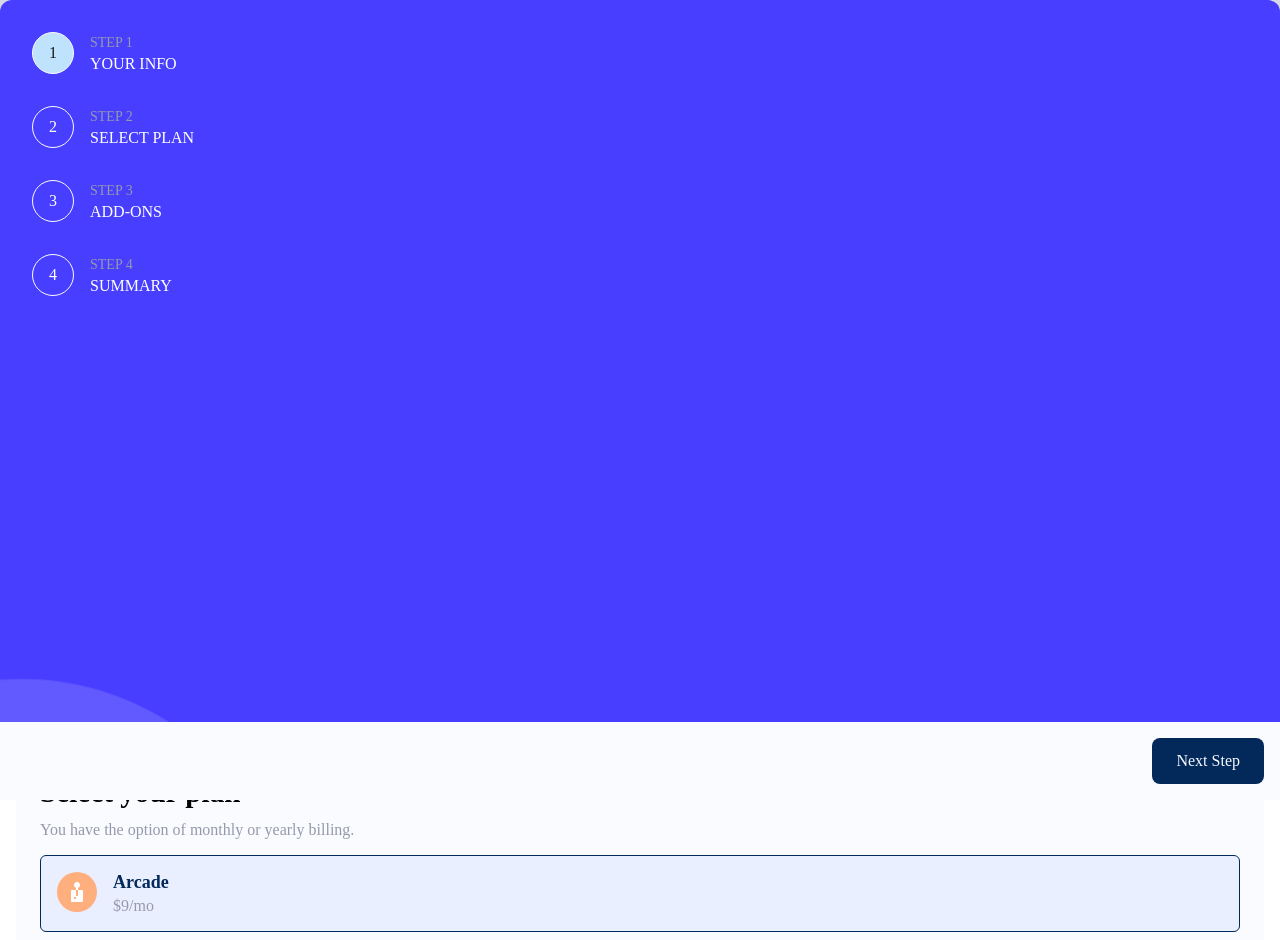
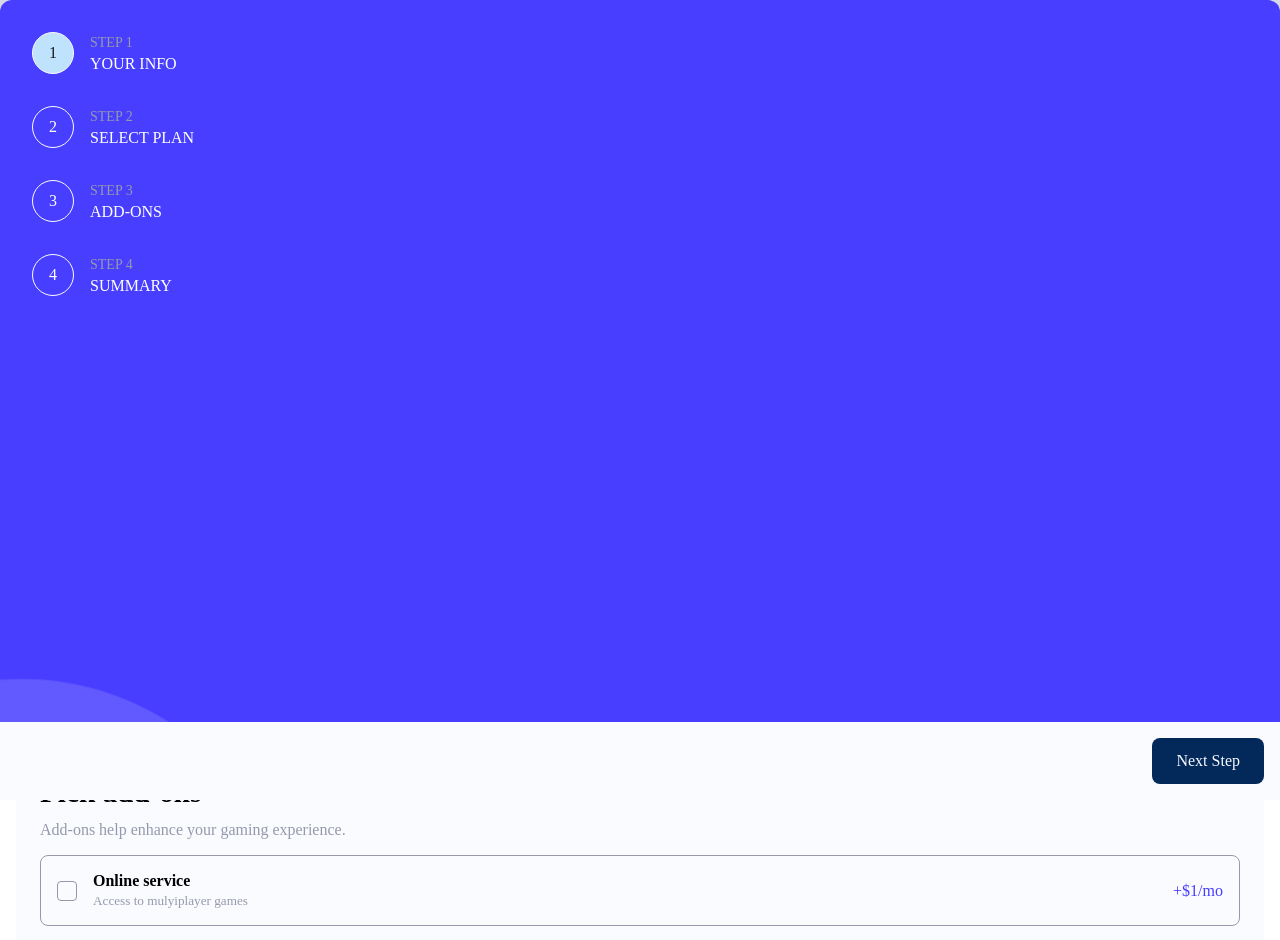
Before and after one commit to danielcaze/multi-step-form, a React (Vite) app: page / in a window 1280 px wide. Shown: the top 940 px of the page. Built offline with nearby package versions, Linux system fonts and the light colour scheme.

Commit message:
feat: Component ThirdStep

```diff
--- a/package.json
+++ b/package.json
@@ -10,6 +10,7 @@
     "lint": "eslint src --ext .ts,.tsx --fix"
   },
   "dependencies": {
+    "@radix-ui/react-checkbox": "^1.0.1",
     "@radix-ui/react-switch": "^1.0.1",
     "@radix-ui/react-toggle-group": "^1.0.2",
     "polished": "^4.2.2",
--- a/src/App.tsx
+++ b/src/App.tsx
@@ -5,6 +5,7 @@ import { FirstStep } from './components/FirstStep'
 import { Footer } from './components/Footer'
 import { SecondStep } from './components/SecondStep'
 import { Steps } from './components/Steps'
+import { ThirdStep } from './components/ThirdStep'
 
 export function App() {
   const [currentStep, setStep] = useState(1)
@@ -53,7 +54,8 @@ export function App() {
       />
       <Box>
         {/* <FirstStep /> */}
-        <SecondStep />
+        {/* <SecondStep /> */}
+        <ThirdStep />
       </Box>
       <Footer
         currentIndex={currentStep}
--- /dev/null
+++ b/src/components/Checkbox/index.tsx
@@ -0,0 +1,45 @@
+import { ComponentProps } from 'react'
+import Checkmark from '../../assets/images/icon-checkmark.svg'
+import { CheckboxContainer, CheckboxIndicator, CheckboxRoot } from './styles'
+
+type CheckboxPropTypes = ComponentProps<typeof CheckboxRoot> & {
+  title: string
+  subtitle: string
+  price: string
+  recurringType: 'monthly' | 'yearly'
+  toggleItem(item: string): void
+}
+
+export function Checkbox({
+  title,
+  price,
+  subtitle,
+  recurringType,
+  toggleItem,
+  ...props
+}: CheckboxPropTypes) {
+  function handleCheckChange() {
+    toggleItem(title)
+  }
+  return (
+    <CheckboxContainer>
+      <CheckboxRoot id={title} onCheckedChange={handleCheckChange} {...props}>
+        <CheckboxIndicator>
+          <img src={Checkmark} alt="" />
+        </CheckboxIndicator>
+      </CheckboxRoot>
+      <label htmlFor={title}>
+        <div>
+          <strong>{title}</strong>
+          <p>{subtitle}</p>
+        </div>
+        <span>
+          +$
+          {recurringType === 'yearly'
+            ? `${Number(price) * 10}/yr`
+            : `${price}/mo`}
+        </span>
+      </label>
+    </CheckboxContainer>
+  )
+}
--- /dev/null
+++ b/src/components/Checkbox/styles.ts
@@ -0,0 +1,76 @@
+import * as Checkbox from '@radix-ui/react-checkbox'
+import { lighten } from 'polished'
+import styled from 'styled-components'
+
+export const CheckboxContainer = styled.div`
+  width: 100%;
+  border: 1px solid ${({ theme }) => theme.color.neutral['cool-gray']};
+  border-radius: 8px;
+
+  display: flex;
+  align-items: center;
+
+  transition: background-color 0.2s, border-color 0.2s;
+
+  label {
+    padding: 1rem;
+    flex: 1;
+    display: flex;
+    align-items: center;
+    justify-content: space-between;
+    cursor: pointer;
+
+    div {
+      display: flex;
+      flex-direction: column;
+      align-items: flex-start;
+      gap: 0.2rem;
+
+      p {
+        color: ${({ theme }) => theme.color.neutral['cool-gray']};
+        font-size: 0.825rem;
+      }
+    }
+
+    span {
+      color: ${({ theme }) => theme.color.primary['purplish-blue']};
+      font-family: ${({ theme }) => theme.font.family.medium};
+    }
+  }
+
+  &:has([data-state='checked']) {
+    transition: background-color 0.2s, border-color 0.2s;
+    background-color: ${({ theme }) =>
+      lighten(0.35, theme.color.primary['purplish-blue'])};
+    border-color: ${({ theme }) => theme.color.primary['purplish-blue']};
+  }
+
+  & + div {
+    margin-top: 1rem;
+  }
+`
+
+export const CheckboxRoot = styled(Checkbox.Root)`
+  display: flex;
+  align-items: center;
+  justify-content: center;
+  margin-left: 1rem;
+
+  width: 1.25rem;
+  height: 1.25rem;
+  border-radius: 4px;
+  border: 1px solid ${({ theme }) => theme.color.neutral['cool-gray']};
+
+  &[data-state='checked'] {
+    transition: background-color 0.2s;
+    background-color: ${({ theme }) => theme.color.primary['purplish-blue']};
+  }
+
+  span {
+    display: flex;
+    align-items: center;
+    justify-content: center;
+  }
+`
+
+export const CheckboxIndicator = styled(Checkbox.Indicator)``
--- a/src/components/RadioGroup/index.tsx
+++ b/src/components/RadioGroup/index.tsx
@@ -1,6 +1,7 @@
+import { ComponentProps } from 'react'
 import { RadioContainer, RadioContent } from './styles'
 
-type RadioGroupPropsType = {
+type RadioGroupPropsType = ComponentProps<typeof RadioContainer> & {
   items: {
     title: string
     icon?: string
@@ -16,6 +17,7 @@ export function RadioGroup({
   recurringType,
   plan,
   changePlan,
+  ...props
 }: RadioGroupPropsType) {
   return (
     <RadioContainer
@@ -23,6 +25,7 @@ export function RadioGroup({
       value={plan}
       aria-label="Plans"
       onValueChange={(value) => changePlan(value)}
+      {...props}
     >
       {items.map((item) => (
         <RadioContent
--- /dev/null
+++ b/src/components/ThirdStep.tsx
@@ -0,0 +1,53 @@
+import { useState } from 'react'
+import { Checkbox } from './Checkbox'
+import { Header } from './Header'
+
+export function ThirdStep() {
+  const addOns = [
+    {
+      title: 'Online service',
+      subtitle: 'Access to mulyiplayer games',
+      pricing: '1',
+    },
+    {
+      title: 'Larger storage',
+      subtitle: 'Extra 1TB of cloud save',
+      pricing: '2',
+    },
+    {
+      title: 'Customizable profile',
+      subtitle: 'Custom theme on your profile',
+      pricing: '2',
+    },
+  ]
+
+  const [selectedAddOns, setSelectedAddOns] = useState<string[]>([])
+
+  function changeSelectedAddons(addon: string) {
+    setSelectedAddOns((state) => {
+      if (state.includes(addon)) {
+        return state.filter((item) => item !== addon)
+      }
+      return [...state, addon]
+    })
+  }
+
+  return (
+    <>
+      <Header
+        title="Pick add-ons"
+        subtitle="Add-ons help enhance your gaming experience."
+      />
+      {addOns.map((addOn) => (
+        <Checkbox
+          key={addOn.title}
+          title={addOn.title}
+          subtitle={addOn.subtitle}
+          price={addOn.pricing}
+          recurringType="monthly"
+          toggleItem={changeSelectedAddons}
+        />
+      ))}
+    </>
+  )
+}
```
Also changed, not shown: 1 other file (tests, documents, lock files or other folders).
